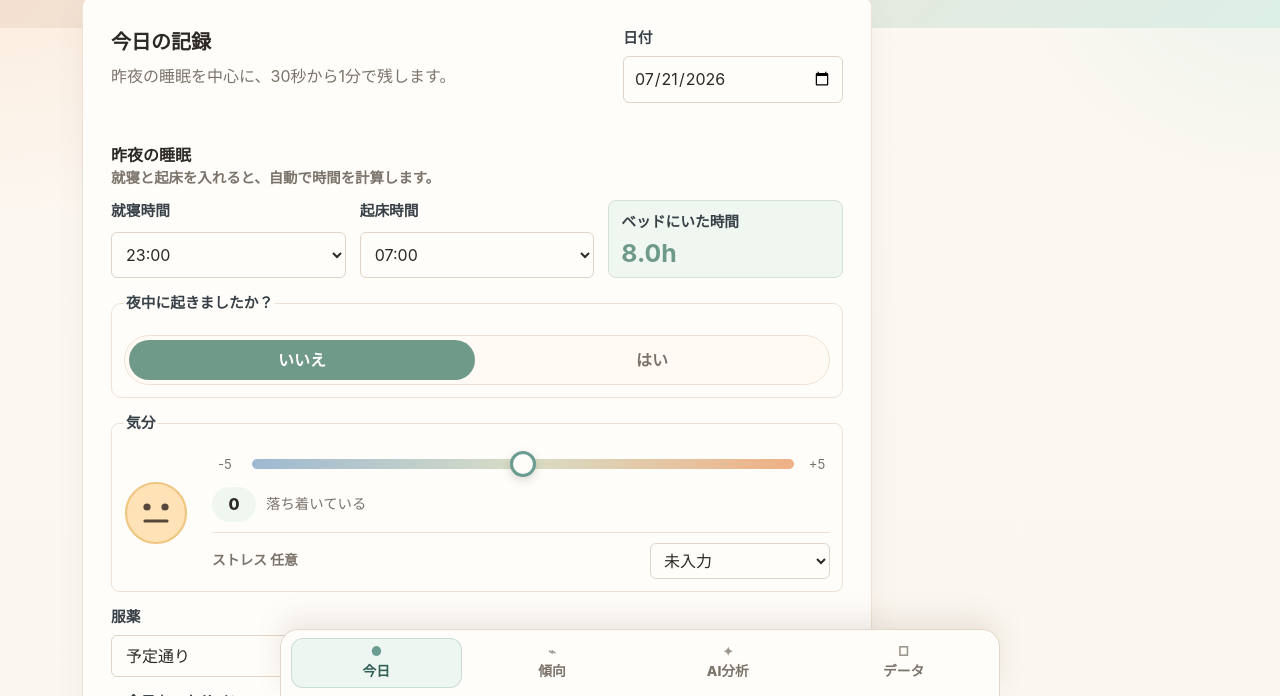
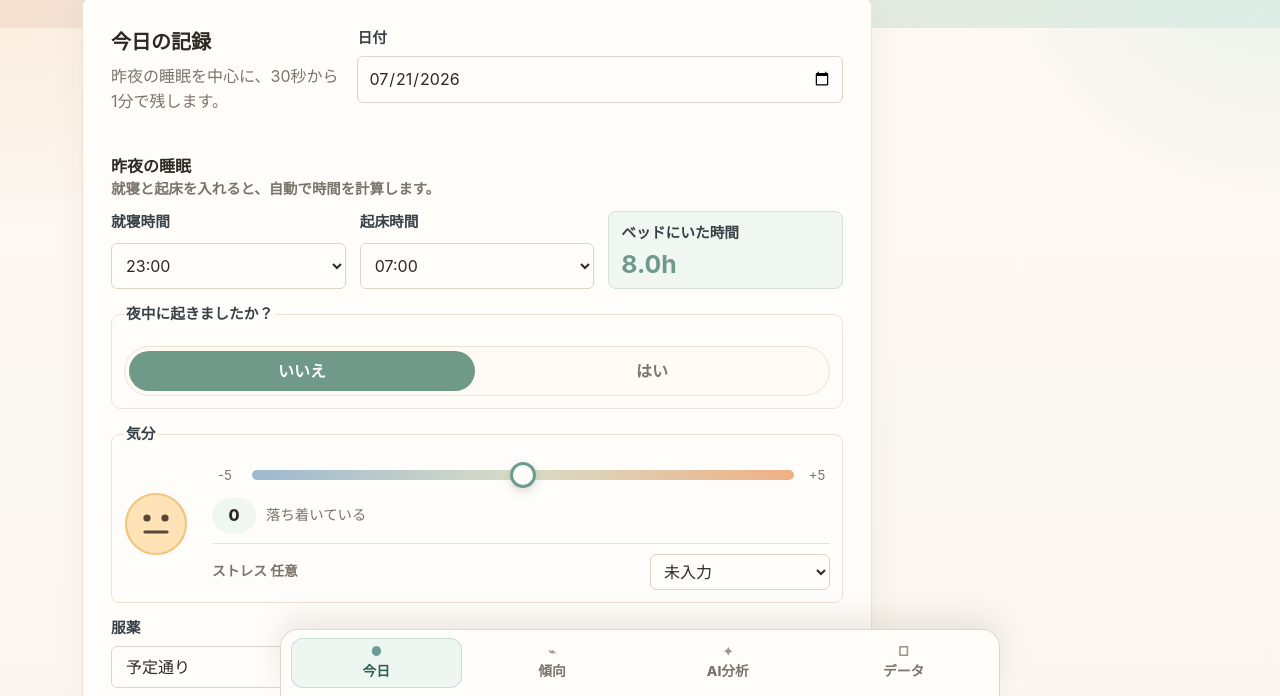
Before and after one commit to Tomomaro/bipolar-care-app, a website: page index.html in a window 1280 px wide. Shown: the part 104-800 px from the top of the page. Drawn offline with Linux system fonts and the light colour scheme.

Commit message:
Add files via upload

```diff
--- a/styles.css
+++ b/styles.css
@@ -29,7 +29,16 @@ body {
   color: var(--ink);
   font-family: -apple-system, BlinkMacSystemFont, "Hiragino Sans", "Yu Gothic", "Segoe UI", sans-serif;
   line-height: 1.55;
+  max-width: 100%;
+  overflow-x: clip;
   padding-bottom: calc(88px + env(safe-area-inset-bottom));
+}
+
+@supports not (overflow: clip) {
+  body,
+  .panel {
+    overflow-x: hidden;
+  }
 }
 
 button,
@@ -193,6 +202,9 @@ h3 {
   border: 1px solid var(--line);
   border-radius: 8px;
   box-shadow: var(--shadow);
+  max-width: 100%;
+  min-width: 0;
+  overflow-x: clip;
   padding: clamp(18px, 3vw, 28px);
 }
 
@@ -203,7 +215,9 @@ h3 {
   gap: 18px;
   justify-content: space-between;
   margin-bottom: 20px;
-  min-width: 0;
+  max-width: 100%;
+  min-width: 0;
+  width: 100%;
 }
 
 .form-head > *,
@@ -267,11 +281,14 @@ h3 {
   gap: 6px;
   max-width: 100%;
   min-width: 0;
+  overflow: hidden;
+  width: 100%;
 }
 
 .date-field {
-  justify-self: end;
-  width: min(100%, 220px);
+  justify-self: stretch;
+  max-width: 100%;
+  width: 100%;
 }
 
 .field span,
@@ -308,9 +325,27 @@ input[type="date"],
 input[type="time"],
 input[type="number"],
 select {
+  box-sizing: border-box;
   inline-size: 100%;
   max-inline-size: 100%;
   min-inline-size: 0;
+}
+
+input[type="date"] {
+  appearance: none;
+  display: block;
+  inline-size: 100%;
+  max-inline-size: 100%;
+  min-inline-size: 0;
+  overflow: hidden;
+  text-align: inherit;
+  -webkit-appearance: none;
+}
+
+input[type="date"]::-webkit-date-and-time-value {
+  max-width: 100%;
+  min-width: 0;
+  text-align: inherit;
 }
 
 textarea {
@@ -2595,10 +2630,13 @@ output {
   .form-head,
   .section-head {
     display: grid;
+    grid-template-columns: minmax(0, 1fr);
+    justify-items: stretch;
   }
 
   .date-field {
     justify-self: stretch;
+    max-width: 100%;
     width: 100%;
   }
 
```
